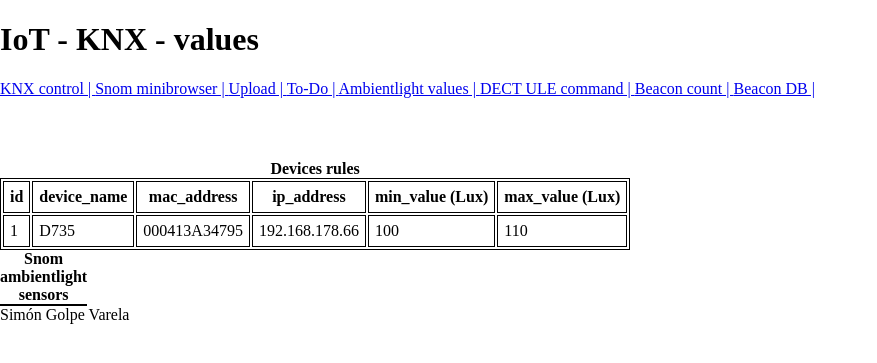
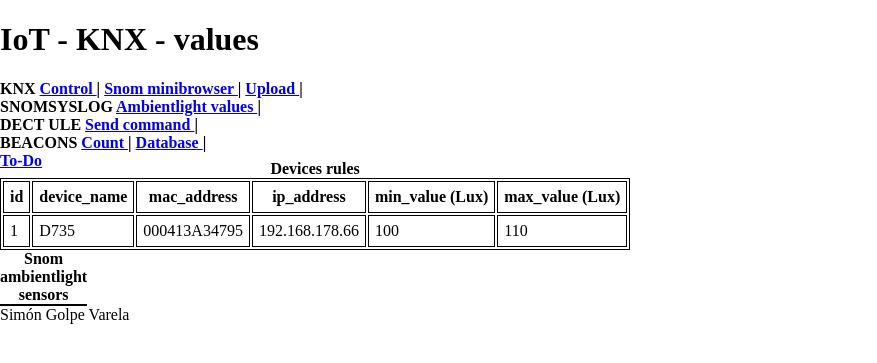
Before and after one commit to Golpe82/snom-baos777, a Django app: page /knx/values/ in a window 1280 px wide. Shown: the top 363 px of the page, without its empty margins (0-877 px from the left). Run offline with Django 3.2, Linux system fonts and the light colour scheme; data comes from the database, SQL or seed files in the repository; data that the repository does not hold is empty; parts of the project's set-up code (start-up, migrations or seed data) failed here and were passed over.

Commit message:
Group nav links

```diff
--- a/iot/knx/templates/knx/base.html
+++ b/iot/knx/templates/knx/base.html
@@ -17,6 +17,9 @@
             background-color: red;
             color: white;
         }
+        .linkgroup {
+            font-weight: bold;
+        }
     </style>
     <title>{{ project }}{% block title %}{% endblock title %}</title>
     <link rel="stylesheet" type="text/css" href="{% static '/knx/style.css' %}"></link>
@@ -26,14 +29,24 @@
         <h1>{{project}} {% block header %}{% endblock header %}</h1>
     </div>
     <nav id="nav">
-        <a href="{% url 'knx:start' %}">KNX control | </a>
-        <a href="{% url 'knx:minibrowser' %}">Snom minibrowser | </a>
-        <a href="{% url 'knx:upload_file' %}">Upload | </a>
-        <a href="{% url 'home' %}">To-Do | </a>
-        <a href="{% url 'knx:render_values' %}">Ambientlight values | </a>
-        <a href="{% url 'knx:dect_ule' %}">DECT ULE command | </a>
-        <a href="http://10.110.16.63:8081">Beacon count | </a>
-        <a href="http://10.110.16.63:8080">Beacon DB | </a>
+        <div class="linkgroup">KNX
+            <a href="{% url 'knx:start' %}">Control </a>|
+            <a href="{% url 'knx:minibrowser' %}">Snom minibrowser </a>|
+            <a href="{% url 'knx:upload_file' %}">Upload </a>|
+        </div>
+        <div class="linkgroup"> SNOMSYSLOG
+            <a href="{% url 'knx:render_values' %}">Ambientlight values </a>|
+        </div>
+        <div class="linkgroup"> DECT ULE
+            <a href="{% url 'knx:dect_ule' %}">Send command </a>|
+        </div>
+        <div class="linkgroup"> BEACONS
+            <a href="http://10.110.16.63:8081">Count </a>|
+            <a href="http://10.110.16.63:8080">Database </a>|
+        </div>
+        <div class="linkgroup">
+            <a href="{% url 'home' %}">To-Do</a>
+        </div>
     </nav>
     <div id="content">
         {% block content %}
```
